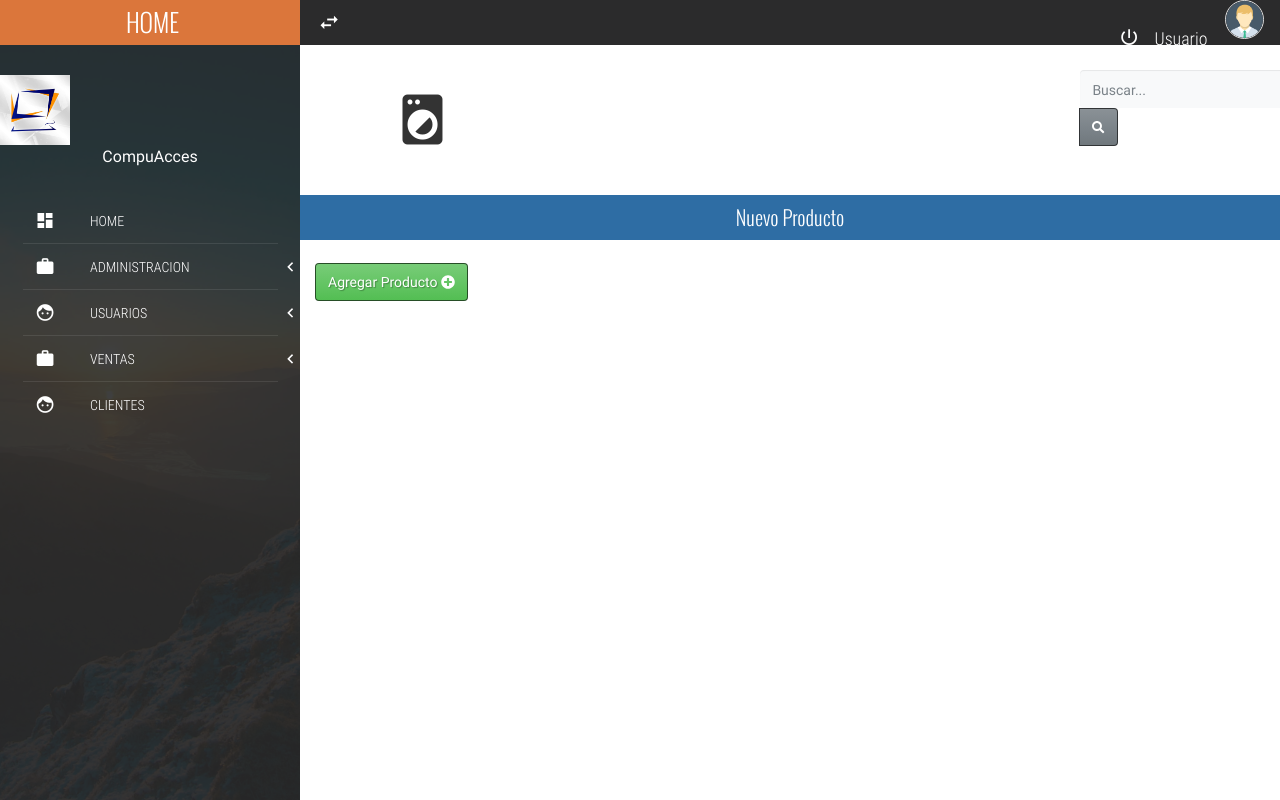
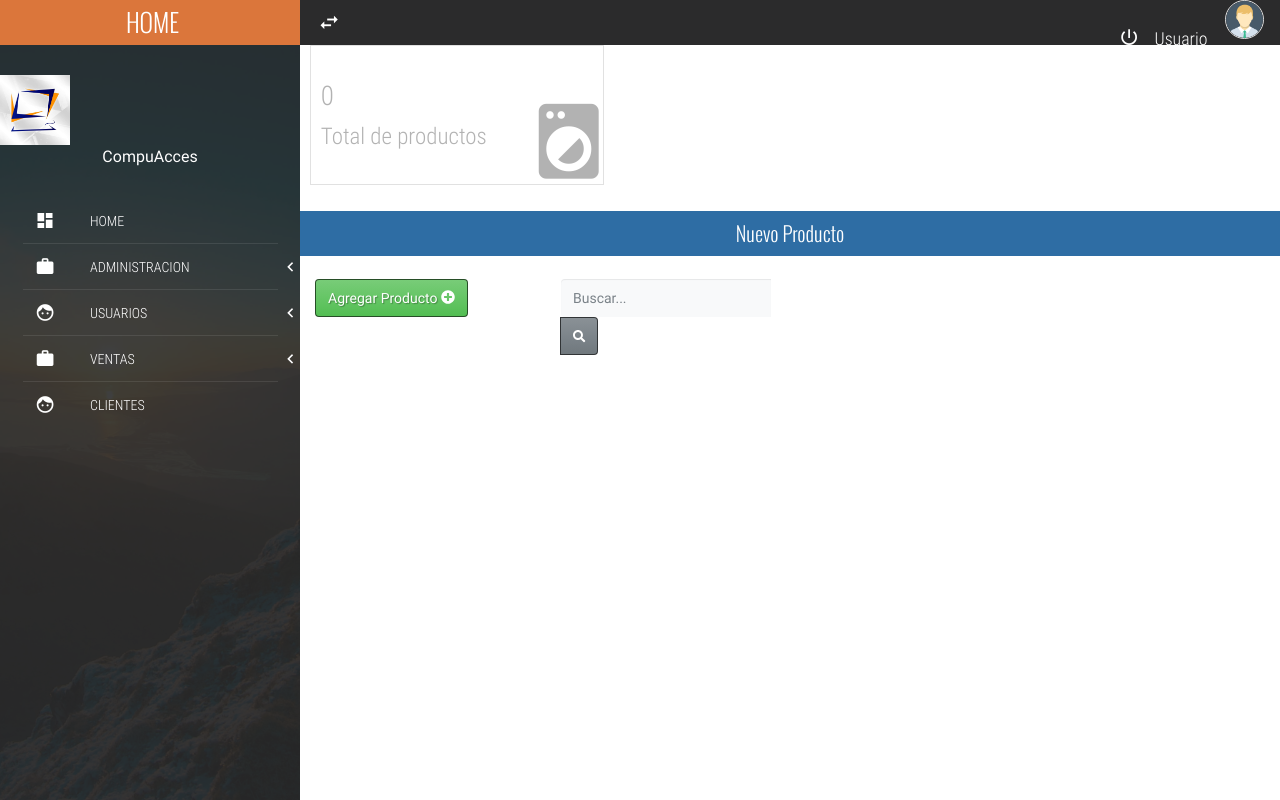
Before and after one commit to ProyectoFinal-DesarrolloWeb/ProyectoCompuAcces, a Django app: page /administracion/productos/ in a window 1280 px wide. Run offline with Django 4.2, Linux system fonts and the light colour scheme; a user stored in the database is signed in; data that the repository does not hold is empty; some libraries are stand-ins or nearby versions; some web fonts are replaced.

Commit message:
Count de los datos

```diff
--- a/Apps/administracion/templates/products.html
+++ b/Apps/administracion/templates/products.html
@@ -6,7 +6,6 @@
 <script src="https://ajax.googleapis.com/ajax/libs/jquery/3.3.1/jquery.min.js"></script>
 <link rel="stylesheet" href="{% static 'css/b4.css' %}">
 <script src="{% static 'js/b4.js' %}"></script>
-<link rel="stylesheet" href="{% static 'css/barraproductos.css' %}">
 <script src="{% static 'js/main4.js' %}"></script>
 <script defer src="https://use.fontawesome.com/releases/v5.0.8/js/all.js"
 	integrity="sha384-SlE991lGASHoBfWbelyBPLsUlwY1GwNDJo3jSJO04KZ33K2bwfV9YBauFfnzvynJ"
@@ -15,27 +14,17 @@
 <link href="css\bootstrap.min.css" rel="stylesheet" media="screen">
 <link rel="stylesheet" href="{% static 'css/main.css' %}">
 <section class="full-width header-well">
-	<div class="full-width header-well-icon">
-		<i class="zmdi zmdi-washing-machine"></i>
-	</div>
+	<article class="full-width tile">
+		<div class="tile-text">
+			<span class="text-condensedLight">
+				{{productos_count}}<br>
+				<small>Total de productos</small>
+			</span>
+		</div>
+		<i class="zmdi zmdi-washing-machine tile-icon"></i>
+	</article>
 </section>
-{% block buscador %}
-<diV class="barra">
-<form class="d-none d-sm-inline-block form-inline mr-auto ml-md-3 my-2 my-md-0 mw-100 navbar-search" method="GET">
 
-	{% csrf_token %}
-	<div class="input-group">
-		<input type="text" class="form-control bg-light border-0 small" placeholder="Buscar..." name="buscar"
-			value="{{ request.GET.buscar }}">
-		<div class="input-group-append">
-			<button class="btn btn-primary" type="submit">
-				<i class="fas fa-search fa-sm"></i>
-			</button>
-		</div>
-	</div>
-	</diV>
-</form>
-{% endblock buscador %}
 <div class="full-width panel-tittle bg-primary text-center tittles">
 	Nuevo Producto
 </div>
@@ -49,7 +38,21 @@
 	</a>
 </div>
 
+{% block buscador %}
+<form class="d-none d-sm-inline-block form-inline mr-auto ml-md-3 my-2 my-md-0 mw-100 navbar-search" method="GET">
 
+	{% csrf_token %}
+	<div class="input-group">
+		<input type="text" class="form-control bg-light border-0 small" placeholder="Buscar..." name="buscar"
+			value="{{ request.GET.buscar }}">
+		<div class="input-group-append">
+			<button class="btn btn-primary" type="submit">
+				<i class="fas fa-search fa-sm"></i>
+			</button>
+		</div>
+	</div>
+</form>
+{% endblock buscador %}
 
 <br><br>
 
--- a/Apps/administracion/views.py
+++ b/Apps/administracion/views.py
@@ -15,6 +15,7 @@ def productos_view(request):
     busqueda = request.GET.get("buscar")
     productos = Producto.objects.all()
     form_personal = ProductoForm()
+    productos_count = Producto.objects.all().count()
 
     if busqueda:
         productos=Producto.objects.filter(
@@ -25,10 +26,10 @@ def productos_view(request):
 
     context= {
         'productos': productos,
-        'form_personal' : form_personal
+        'form_personal' : form_personal,
+        'productos_count': productos_count
     }
     return render(request,'products.html',context)
-
 
 def CrearProducto_view(request):
     if request.POST:
@@ -41,17 +42,12 @@ def CrearProducto_view(request):
                 return redirect('administracion:productosapp')
     return redirect('administracion:productosapp')
 
-
-
-
-
-
-
 def proveedor_view(request):
     busqueda = request.GET.get("buscar")
     proveedores = Proveedor.objects.all()
     form_personal = ProveedorForm()
     form_editar=EditarProveedorForm()
+    proveedores_count = Proveedor.objects.all().count()
 
     if busqueda:
         proveedores=Proveedor.objects.filter(
@@ -63,7 +59,8 @@ def proveedor_view(request):
     context= {
         'proveedores': proveedores,
         'form_personal' : form_personal,
-        'form_editar':form_editar
+        'form_editar':form_editar,
+        'proveedores_count':proveedores_count
     }
     return render(request,'providers.html',context)
 
--- a/Apps/cliente/views.py
+++ b/Apps/cliente/views.py
@@ -12,6 +12,7 @@ def clientes_view(request):
     clientes = Cliente.objects.all()
     form_personal = ClienteForm()
     form_editar=EditarClienteForm()
+    clientes_count = Cliente.objects.all().count()
 
     if busqueda:
         clientes=Cliente.objects.filter(
@@ -23,7 +24,8 @@ def clientes_view(request):
     context= {
         'clientes': clientes,
         'form_personal' : form_personal,
-        'form_editar': form_editar
+        'form_editar': form_editar,
+        'clientes_count' : clientes_count
     }
 
 
--- a/Apps/usuarios/views.py
+++ b/Apps/usuarios/views.py
@@ -13,6 +13,7 @@ def usuario_view(request):
     usuarios = Empleado.objects.all()
     form_empleado = EmpleadoForm()
     form_editar=EditarEmpleadoForm()
+    empleados_count = Empleado.objects.all().count()
 
     if busqueda:
         usuarios=Empleado.objects.filter(
@@ -23,7 +24,8 @@ def usuario_view(request):
     context= {
         'usuarios': usuarios,
         'form_empleado' : form_empleado,
-        'form_editar':form_editar
+        'form_editar':form_editar,
+        'empleados_count':empleados_count
     }
     return render(request,'admin.html',context)
 
--- a/SistemaCompuAcces/settings.py
+++ b/SistemaCompuAcces/settings.py
@@ -81,9 +81,9 @@ WSGI_APPLICATION = 'SistemaCompuAcces.wsgi.application'
 DATABASES = {
     'default': {
         'ENGINE': 'django.db.backends.mysql',
-        'NAME': 'prueba001',
+        'NAME': 'compuacces',
         'USER': 'root',
-        'PASSWORD': '1234',
+        'PASSWORD': 'admin',
         'HOST':'localhost',
         'PORT':'',
 
```
Also changed, not shown: Apps/administracion/templates/providers.html (+9 -7 lines), Apps/cliente/templates/client.html (+15 -8 lines), Apps/usuarios/templates/admin.html (+9 -6 lines).
